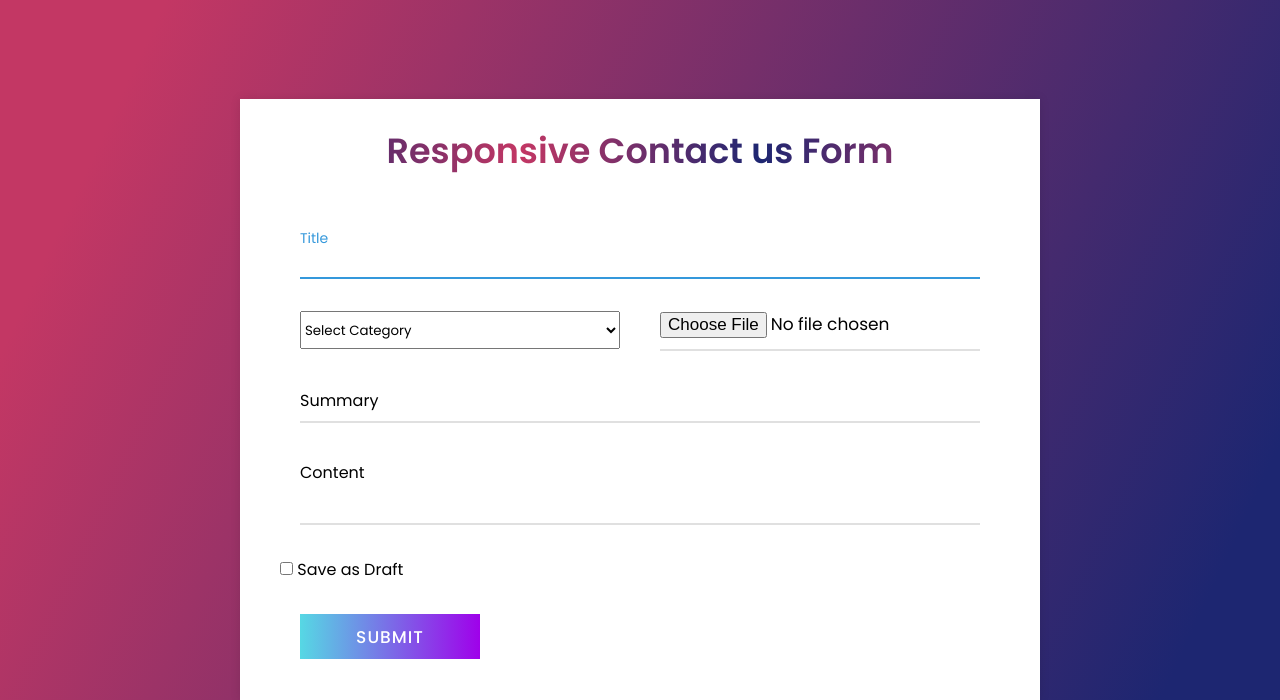
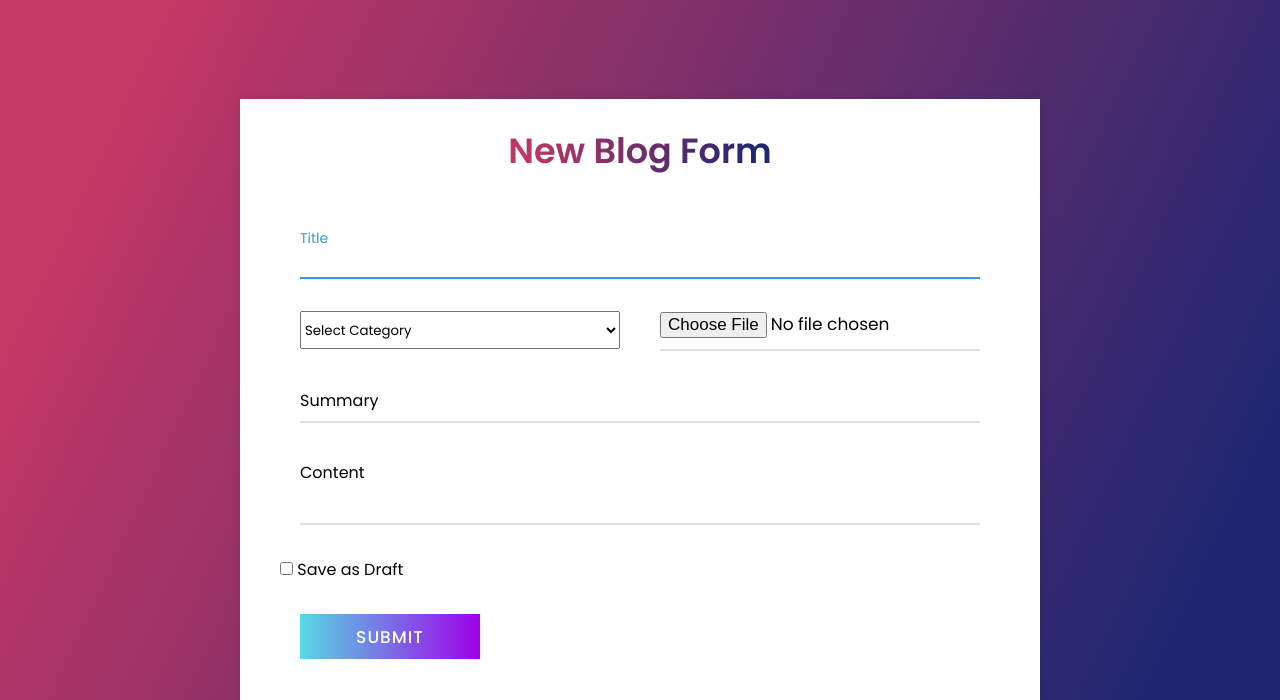
Before and after one commit to JRahul11/Banao-Technologies, a Django app: template templates/core_app/newblog.html in a window 1280 px wide. Shown: the top 700 px of the page. Run offline with Django 3.2, Linux system fonts and the light colour scheme; the template is opened without the code that fills it: values that come from a table or form of the project are taken from there, others are empty.

Commit message:
Frontend Changes

```diff
--- a/templates/core_app/newblog.html
+++ b/templates/core_app/newblog.html
@@ -2,14 +2,14 @@
 <html lang="en" dir="ltr">
 <head>
     <meta charset="utf-8">
-    <title>Responsive Contact us Form | CodingNepal</title>
+    <title>New Blog Form</title>
     <meta name="viewport" content="width=device-width, initial-scale=1.0">
     <link rel="stylesheet" href="{% static 'css/auth_style.css' %}">
 </head>
 
 <body>
     <div class="container">
-        <div class="text">Responsive Contact us Form</div>
+        <div class="text">New Blog Form</div>
         <form enctype="multipart/form-data" method="POST">
             {% csrf_token %}
             <div class="form-row">
```
Also changed, not shown: blogPictures/blogsample_NywUgqH.jpg (added), db.sqlite3.
